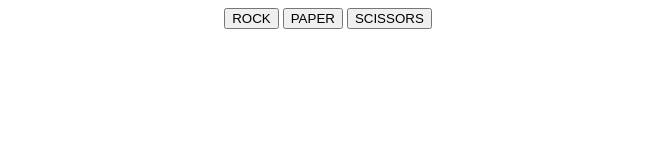
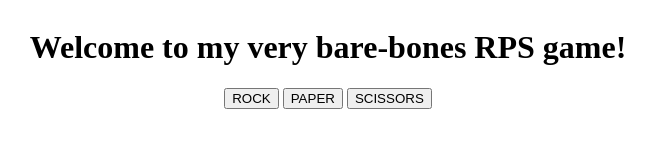
Before and after one commit to Neeeap/RockPaperScissors, a plain HTML site: page index.html in a window 1280 px wide. Shown: the whole page, without its empty margins (312-967 px from the left). Drawn offline with Linux system fonts and the light colour scheme.

Commit message:
added welcome message

```diff
--- a/index.html
+++ b/index.html
@@ -8,6 +8,7 @@
     <link rel="stylesheet" href="./style.css">
 </head>
 <body>
+    <h1>Welcome to my very bare-bones RPS game!</h1>
     <div id="choice">
     <button id="rock">ROCK</button>
     <button id="paper">PAPER</button>
```
